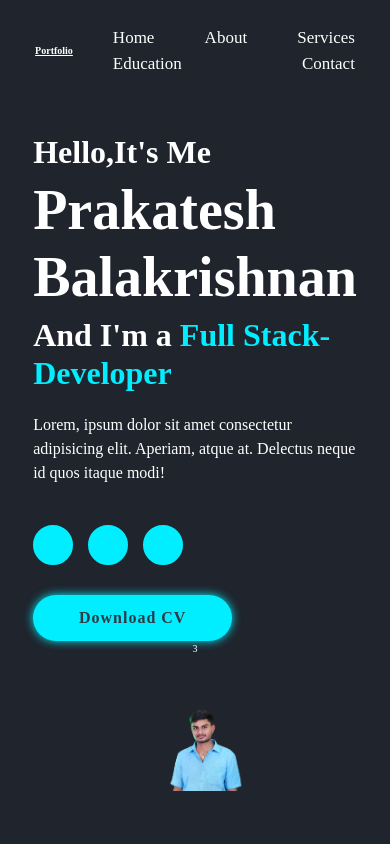
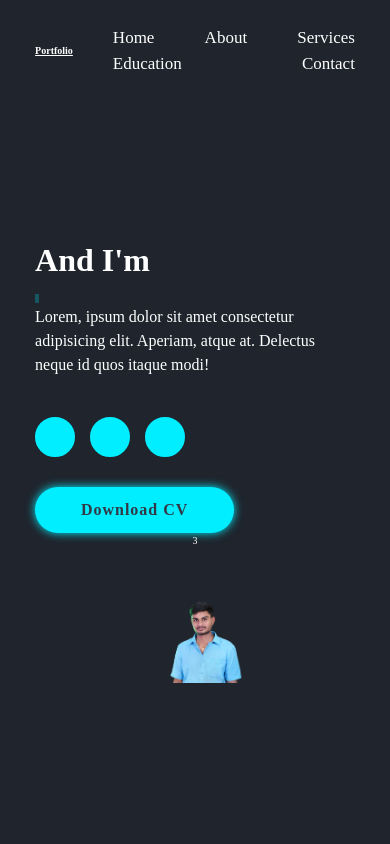
Before and after one commit to prakatesh/Portfolio, a React (Create React App) app: page / in a window 390 px wide. Shown: the top 844 px of the page. Built offline with nearby package versions, Linux system fonts and the light colour scheme; some icons are missing.

Commit message:
animation in home page is set

```diff
--- a/package.json
+++ b/package.json
@@ -10,6 +10,7 @@
     "react": "^18.2.0",
     "react-dom": "^18.2.0",
     "react-scripts": "5.0.1",
+    "typed.js": "^2.0.16",
     "web-vitals": "^2.1.4"
   },
   "scripts": {
--- a/src/asset/style/footer.css
+++ b/src/asset/style/footer.css
@@ -86,4 +86,43 @@
     .works{
         padding-bottom:7rem ;
     }
+
+    .contact{
+        min-height: auto;
+    }
 }
+
+@media(max-width:617px){
+    .works-container {
+        grid-template-columns: repeat(2,1fr);
+    }
+}
+
+@media(max-width:450px){
+    html{
+        font-size: 50%;
+    }
+
+    .contact form .input-box input{
+        width: 100%;
+    }
+}
+
+@media(max-width:365px){
+    .home-img img{
+        width: 90vw;
+    }
+
+    .about-img img{
+        width: 90vw;
+    }
+
+    .footer{
+        flex-direction: column-reverse;
+    }
+
+    .footer p{
+        margin-top: 2rem;
+        text-align: center;
+    }
+}
--- a/src/asset/style/home.css
+++ b/src/asset/style/home.css
@@ -62,3 +62,7 @@ section
  .btn:hover{
     box-shadow: none;
  }
+
+ span{
+   color:#0ef;
+ }
--- a/src/component/Home.js
+++ b/src/component/Home.js
@@ -1,14 +1,22 @@
-import React from 'react'
+import React, { useState } from 'react'
 import '../asset/style/home.css'
 import image from '../asset/Image/pic-removebg-preview.png'
+import Typed from 'typed.js'
 function Home() {
+  const el = React.useRef(null)
+  React.useEffect(() => {
+    const typed = new Typed(el.current, {
+      strings: [`<h3>Hello,It's Me</h3><h1><span>Prakatesh</span> Balakrishnan</h1>`,`<h3>And I'm a <span style={{color:"#0ef"}}>Full Stack-Developer</span></h3>`],
+      typeSpeed: 100,
+      loop:true
+    });
+  });
+
   return (
     <div >
       <section className='home'>
         <div className='home-content'>
-            <h3>Hello,It's Me</h3>
-            <h1>Prakatesh Balakrishnan</h1>
-            <h3>And I'm a <span style={{color:"#0ef"}}>Full Stack-Developer</span></h3>
+            <p ref={el}></p>
             <p>Lorem, ipsum dolor sit amet consectetur adipisicing elit. Aperiam, atque at. Delectus neque id quos itaque modi!</p>
             <div className='social-media' >
                 <a href="#"><box-icon type='logo' name='instagram'></box-icon></a>
```
Also changed, not shown: 1 other file (tests, documents, lock files or other folders).
